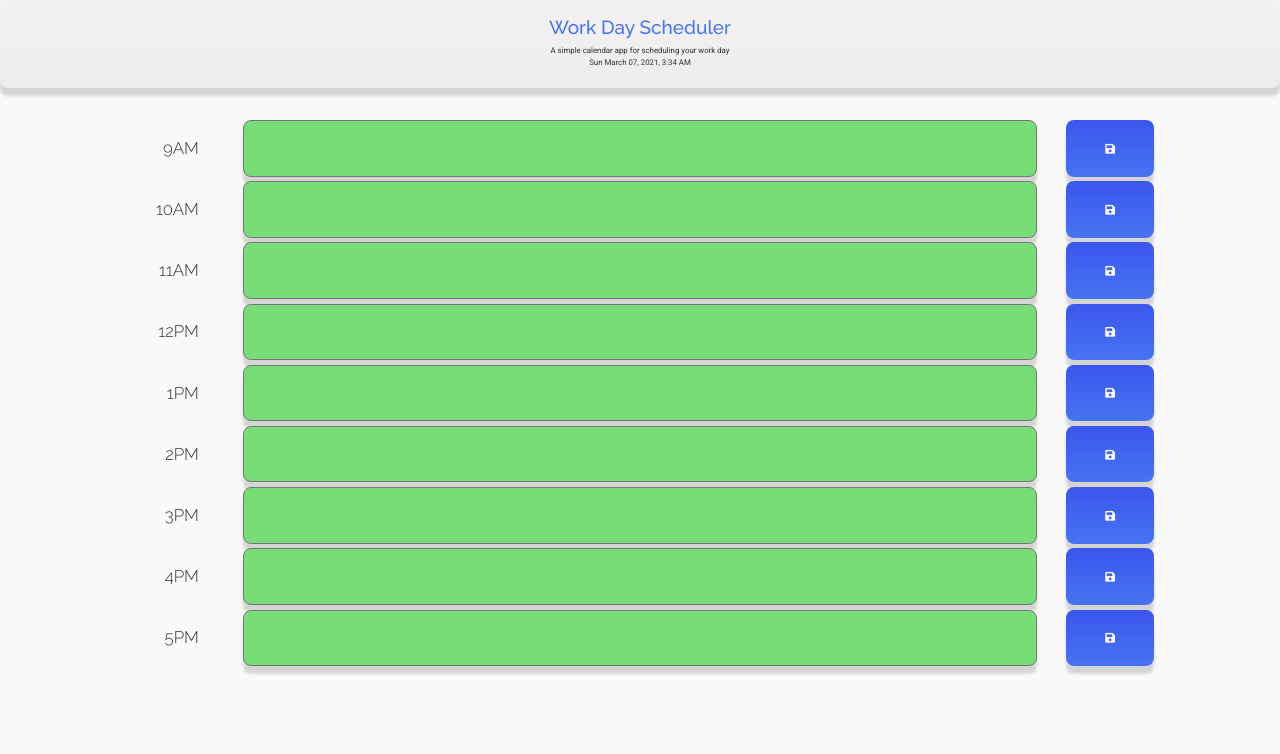
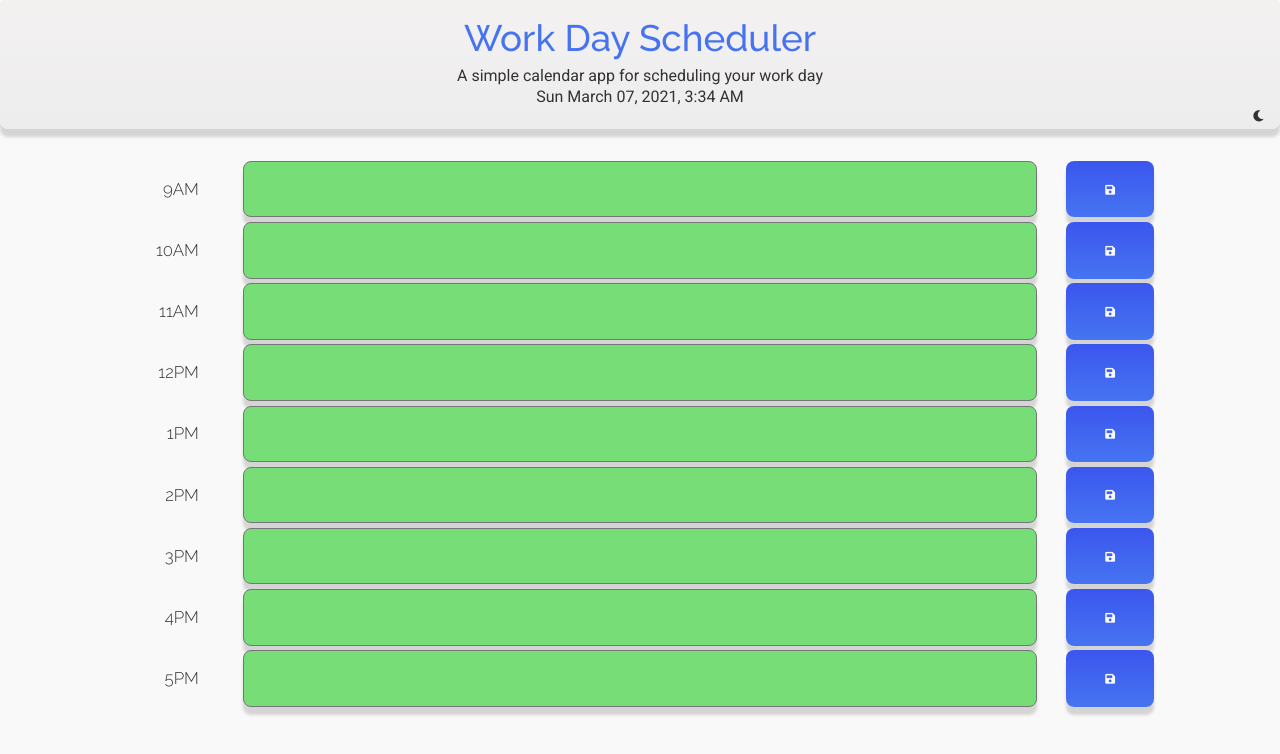
Before and after one commit to yondav/06-day-planner, a plain HTML site: page index.html in a window 1280 px wide. Drawn offline with nearby package versions, Linux system fonts and the light colour scheme.

Commit message:
added a day/night toggle, why not?

```diff
--- a/assets/css/style.css
+++ b/assets/css/style.css
@@ -5,6 +5,15 @@
   --primary-dark: rgb(51, 51, 51);
   --primary-light: rgb(249, 249, 249);
   --secondary-light: rgba(245, 244, 244, 0.6);
+  --grad-1: rgba(240, 235, 235, 0.6);
+  --grad-2: rgba(229, 229, 229, 0.6);
+}
+
+.dark {
+  --primary-dark: rgb(249, 249, 249);
+  --primary-light: rgb(51, 51, 51);
+  --grad-1: rgba(60, 67, 67, 0.6);
+  --grad-2: rgba(71, 73, 73, 0.6);
 }
 
 body {
@@ -13,15 +22,14 @@ body {
   line-height: 1;
   color: var(--primary-dark);
   background-color: var(--primary-light);
+  transition: all 0.6s 0.2s ease-in-out;
 }
 
 .my-header {
+  padding-bottom: 0 !important;
   border-bottom-left-radius: 0.5rem !important;
   border-bottom-right-radius: 0.5rem !important;
-  background: linear-gradient(
-    rgba(240, 235, 235, 0.6) 0%,
-    rgba(229, 229, 229, 0.6) 100%
-  );
+  background: linear-gradient(var(--grad-1) 0%, var(--grad-2) 100%);
   box-shadow: 0 0.5rem 0.2rem rgba(0, 0, 0, 0.15);
 }
 
@@ -37,6 +45,12 @@ header p {
   margin-bottom: 0.3rem;
   text-align: center;
   font-size: 0.7em;
+}
+
+#contrast {
+  display: flex;
+  flex-direction: row-reverse;
+  padding-bottom: 0.5rem;
 }
 
 .my-container {
@@ -101,3 +115,12 @@ textarea {
 .future {
   background-color: rgb(119, 221, 119);
 }
+
+@media screen and (min-width: 748px) {
+  header h3 {
+    font-size: 2.3rem;
+  }
+  header p {
+    font-size: 1rem;
+  }
+}
--- a/assets/js/app.js
+++ b/assets/js/app.js
@@ -1,9 +1,21 @@
 var currentDate = moment().format('ddd MMMM DD' + ', ' + 'YYYY' + ', ' + 'LT');
 console.log(currentDate);
+var contrast = $('#contrast');
 
 $(document).ready(function () {
   // display today's date
   $('#currentDay').text(currentDate);
+
+  contrast.on('click', function () {
+    var body = $('body');
+    if (body.hasClass('dark')) {
+      body.removeClass('dark');
+      contrast.html('<i class="fas fa-moon">');
+    } else {
+      body.addClass('dark');
+      contrast.html('<i class="fas fa-sun"></i>');
+    }
+  });
 
   // array for hours
   hourArray = $('.hour').toArray();
--- a/index.html
+++ b/index.html
@@ -28,6 +28,7 @@
       <h3>Work Day Scheduler</h3>
       <p>A simple calendar app for scheduling your work day</p>
       <p id="currentDay"></p>
+      <span id="contrast"><i class="fas fa-moon"></i></span>
     </header>
 
     <div class="container my-container">
```
